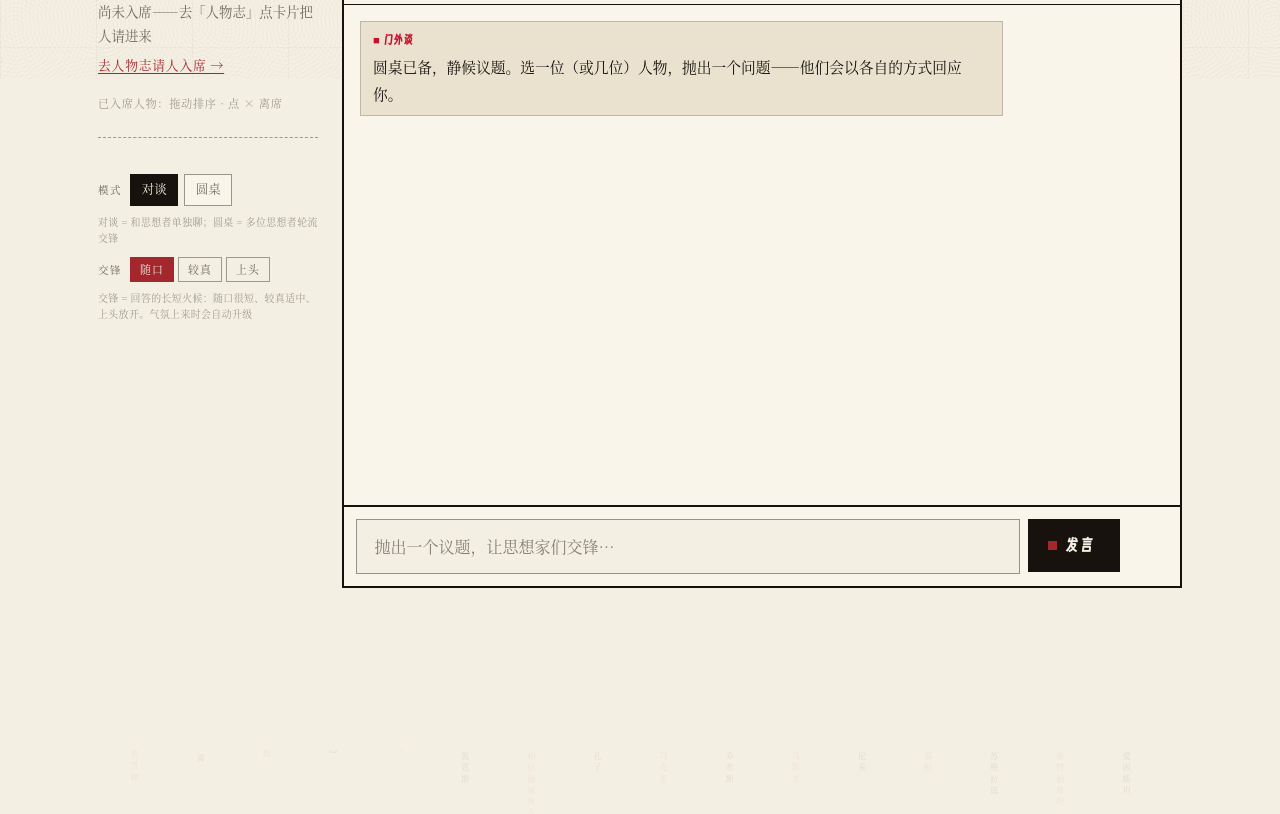
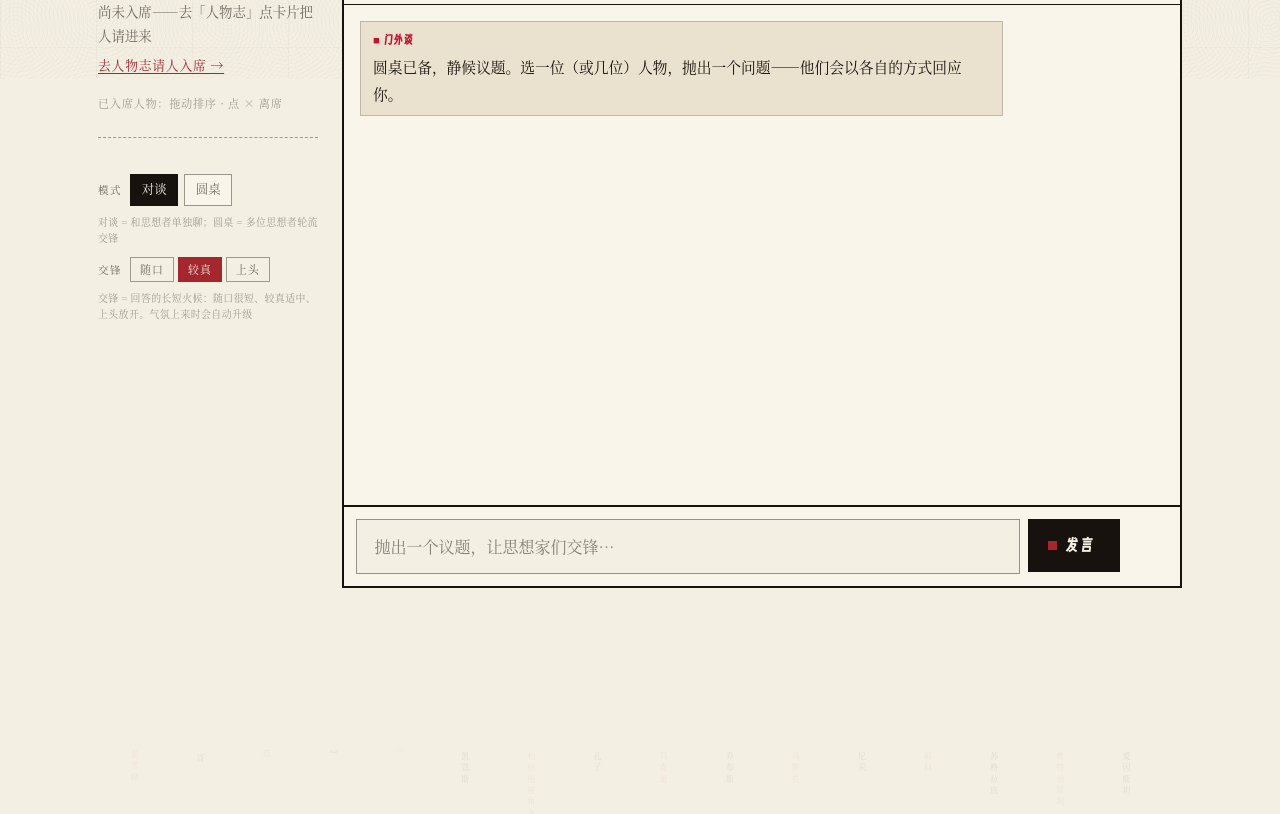
Before and after one commit to fsh114514/menwaitan, a Next.js app: page / in a window 1280 px wide. Shown: the part 721-1535 px from the top of the page. Built offline with nearby package versions, Linux system fonts and the light colour scheme.

Commit message:
ux: default scene serious (medium) instead of casual

```diff
--- a/app/page.tsx
+++ b/app/page.tsx
@@ -294,7 +294,7 @@ export default function RevolutionPreview() {
   const [historyOpen, setHistoryOpen] = useState(false);
   const [chatId, setChatId] = useState<string | null>(null);
   const [speed, setSpeed] = useState<SpeedLevel>("normal");
-  const [scene, setScene] = useState<Scene>("casual");
+  const [scene, setScene] = useState<Scene>("serious");
 
   const [messages, setMessages] = useState<Msg[]>(lang === "zh" ? [WELCOME_ZH] : [WELCOME_EN]);
   const [input, setInput] = useState("");
```
